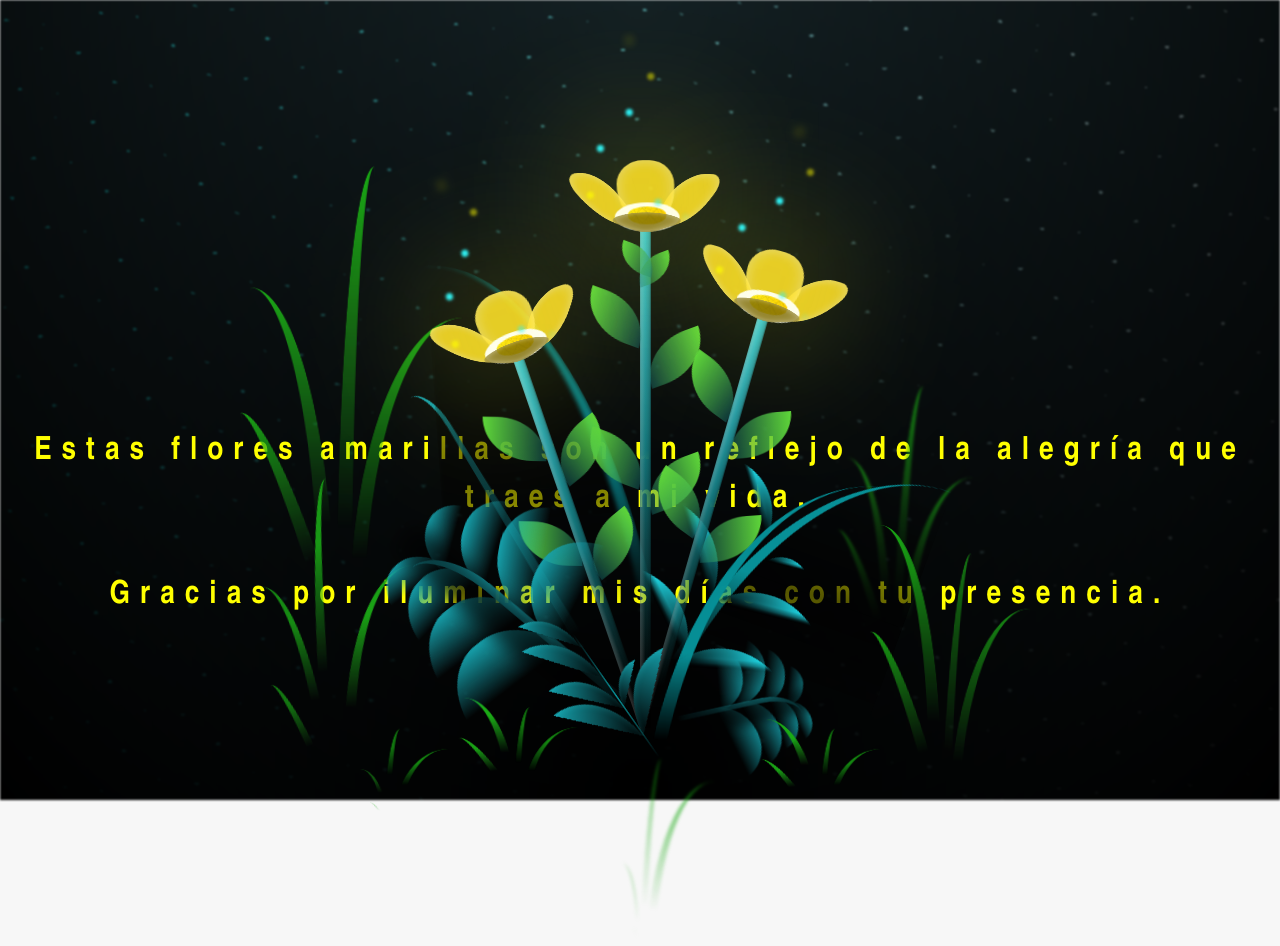
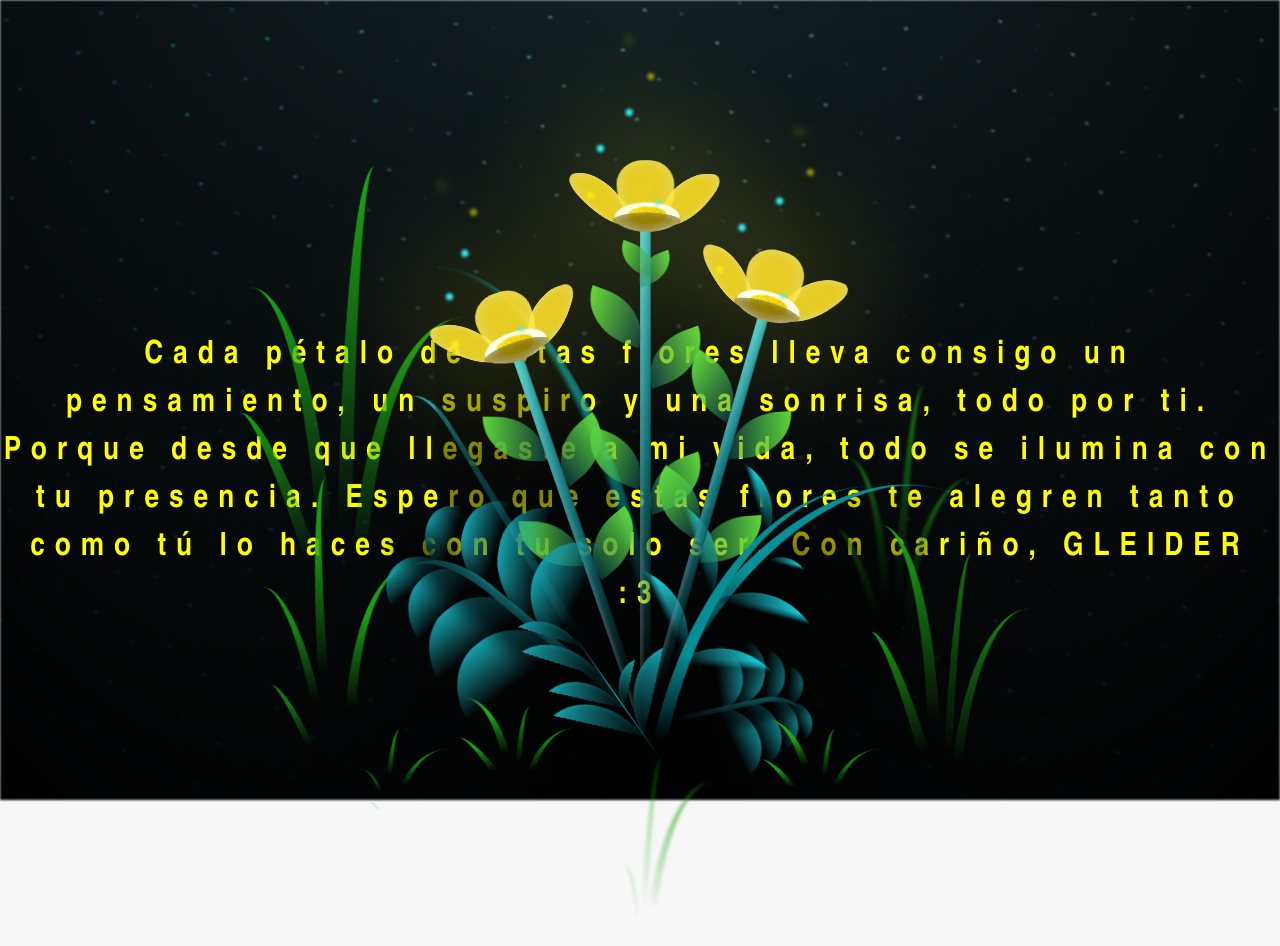
Before and after one commit to GleiderCastro/flores_amarillas, a plain HTML site: page flower.html in a window 1280 px wide. Drawn offline with Linux system fonts and the light colour scheme.

Commit message:
Update flower.html

```diff
--- a/flower.html
+++ b/flower.html
@@ -13,8 +13,7 @@
     <div id="lyrics">
 
     </div>
-    <h1 class="titulo">Estas flores amarillas son un reflejo de la alegría que traes a mi vida. <br> <br>
-      Gracias por iluminar mis días con tu presencia.</h1>
+    <h1 class="titulo">Cada pétalo de estas flores lleva consigo un pensamiento, un suspiro y una sonrisa, todo por ti. Porque desde que llegaste a mi vida, todo se ilumina con tu presencia. Espero que estas flores te alegren tanto como tú lo haces con tu solo ser. Con cariño, GLEIDER :3</h1>
 
     <div class="night"></div>
     <div class="flowers">
```
